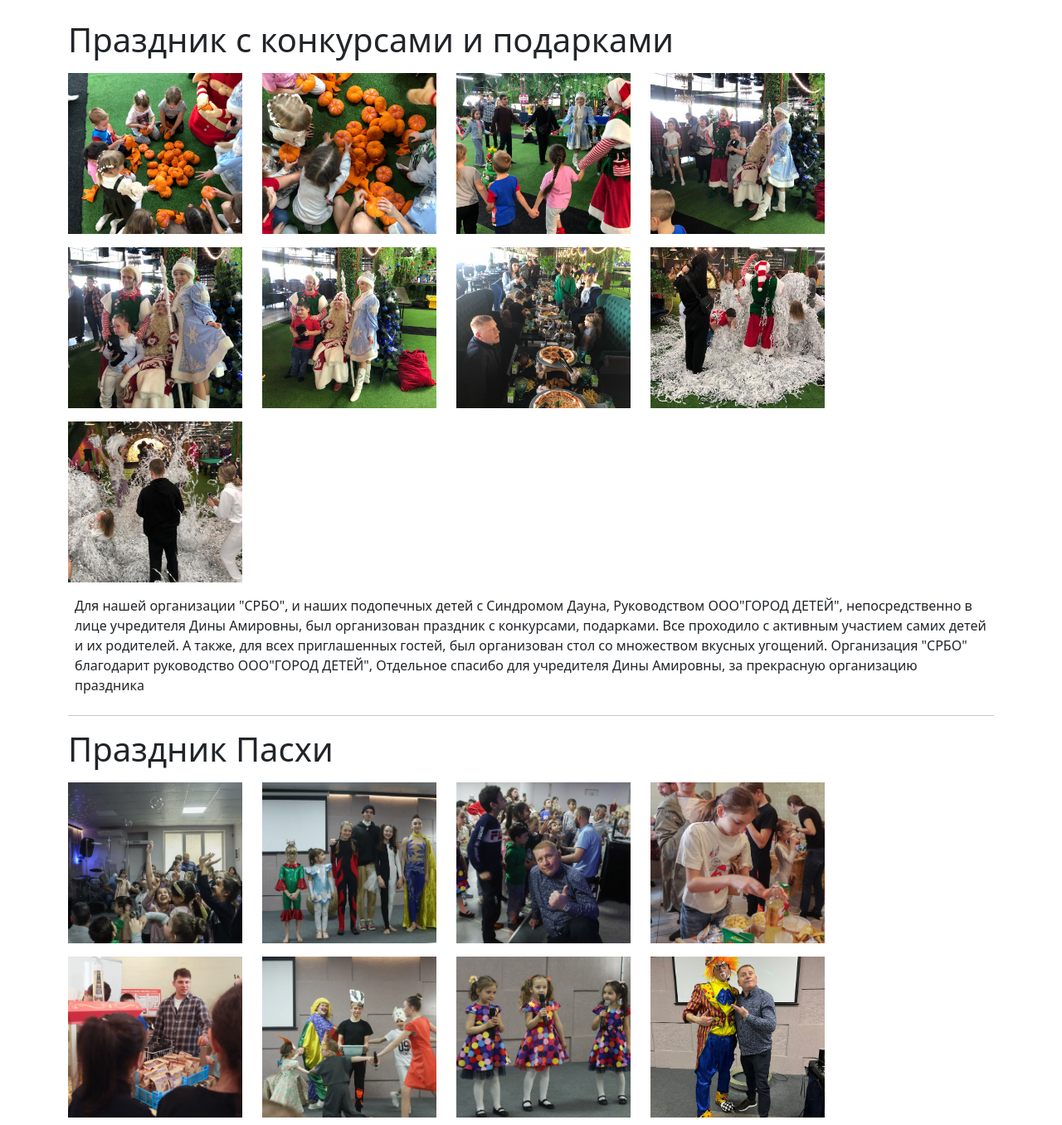
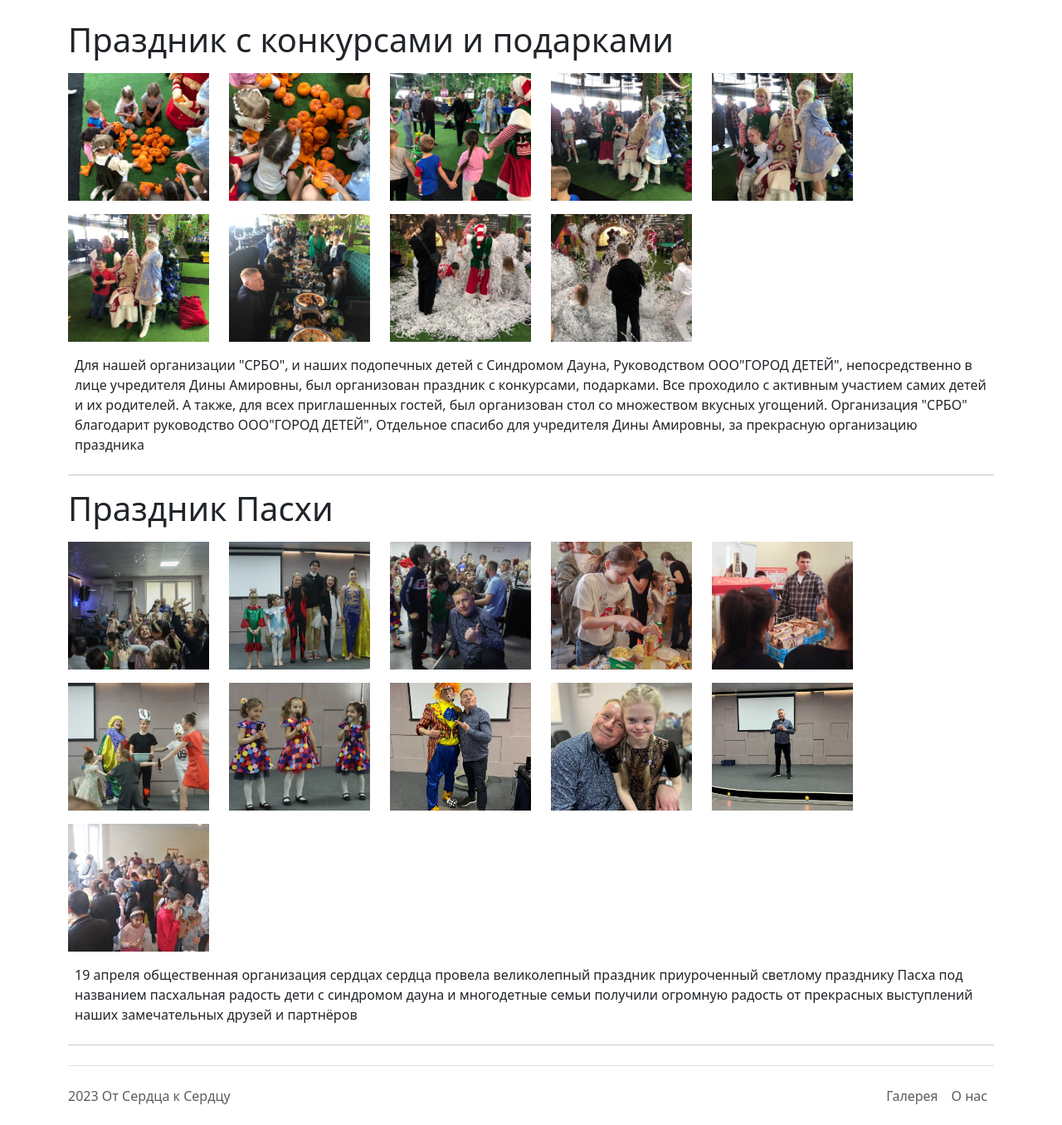
Before and after one commit to gevix/otSerdca, a Django app: page /gallery/ in a window 1280 px wide. Shown: the part 93-1449 px from the top of the page at 83% size. After the commit the page ends 1424 px from the top, so only its background shows below. Run offline with Django 4.2, Linux system fonts and the light colour scheme; data comes from the database, SQL or seed files in the repository; some libraries are stand-ins or nearby versions.

Commit message:
another gallery fix

```diff
--- a/otSerdca/blog/templates/blog/base.html
+++ b/otSerdca/blog/templates/blog/base.html
@@ -6,7 +6,11 @@
     <meta http-equiv="X-UA-Compatible" content="IE=edge" />
     <meta name="viewport" content="width=device-width, initial-scale=1.0" />
     <title>{% block title %}{% endblock %} От Сердца к Сердцу</title>
-    <link rel="icon" type="image/x-icon" href="{% static 'blog/favicon.ico' %}">
+    <link
+      rel="icon"
+      type="image/x-icon"
+      href="{% static 'blog/favicon.ico' %}"
+    />
     <link
       href="https://cdn.jsdelivr.net/npm/bootstrap@5.3.0-alpha3/dist/css/bootstrap.min.css"
       rel="stylesheet"
@@ -14,10 +18,10 @@
       crossorigin="anonymous"
     />
     <style>
-            #gallery_img {
+      #gallery_img {
         object-fit: cover;
-        width: 210px;
-        height: 210px;
+        width: 170px;
+        height: 170px;
       }
     </style>
   </head>
@@ -30,9 +34,13 @@
           href="/"
           class="d-flex align-items-center mb-3 mb-md-0 me-md-auto link-body-emphasis text-decoration-none"
         >
-          <img class="bi me-2" width="300" height="60" src="{% static 'blog/logo.svg' %}"/>
-            <use xlink:href="#bootstrap"></use>
-
+          <img
+            class="bi me-2"
+            width="300"
+            height="60"
+            src="{% static 'blog/logo.svg' %}"
+          />
+          <use xlink:href="#bootstrap"></use>
         </a>
 
         <ul class="nav nav-pills">
@@ -65,9 +73,10 @@
         </a>
 
         <ul class="nav col-md-4 justify-content-end">
-
           <li class="nav-item">
-            <a href="/gallery" class="nav-link px-2 text-body-secondary">Галерея</a>
+            <a href="/gallery" class="nav-link px-2 text-body-secondary"
+              >Галерея</a
+            >
           </li>
           <li class="nav-item">
             <a href="/about" class="nav-link px-2 text-body-secondary">О нас</a>
```
